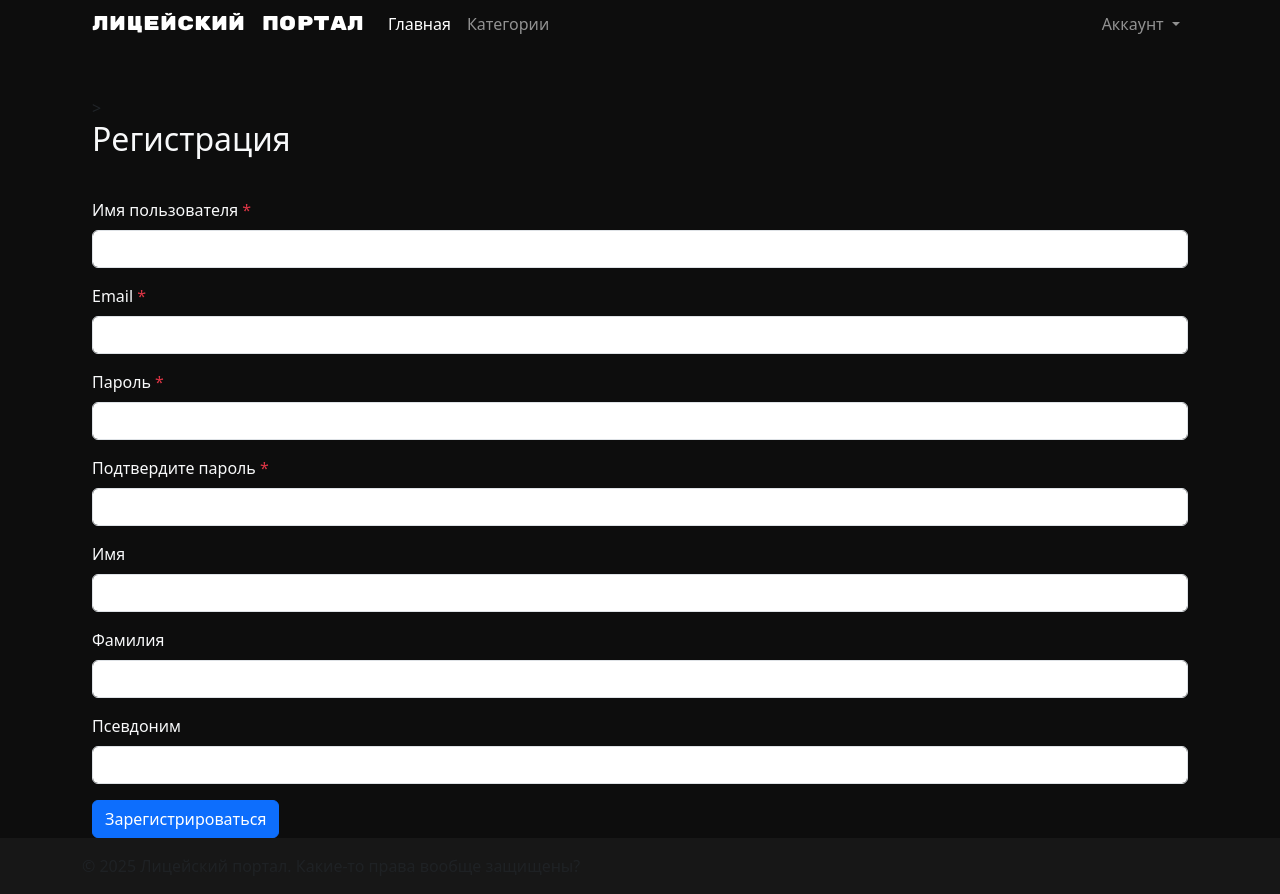
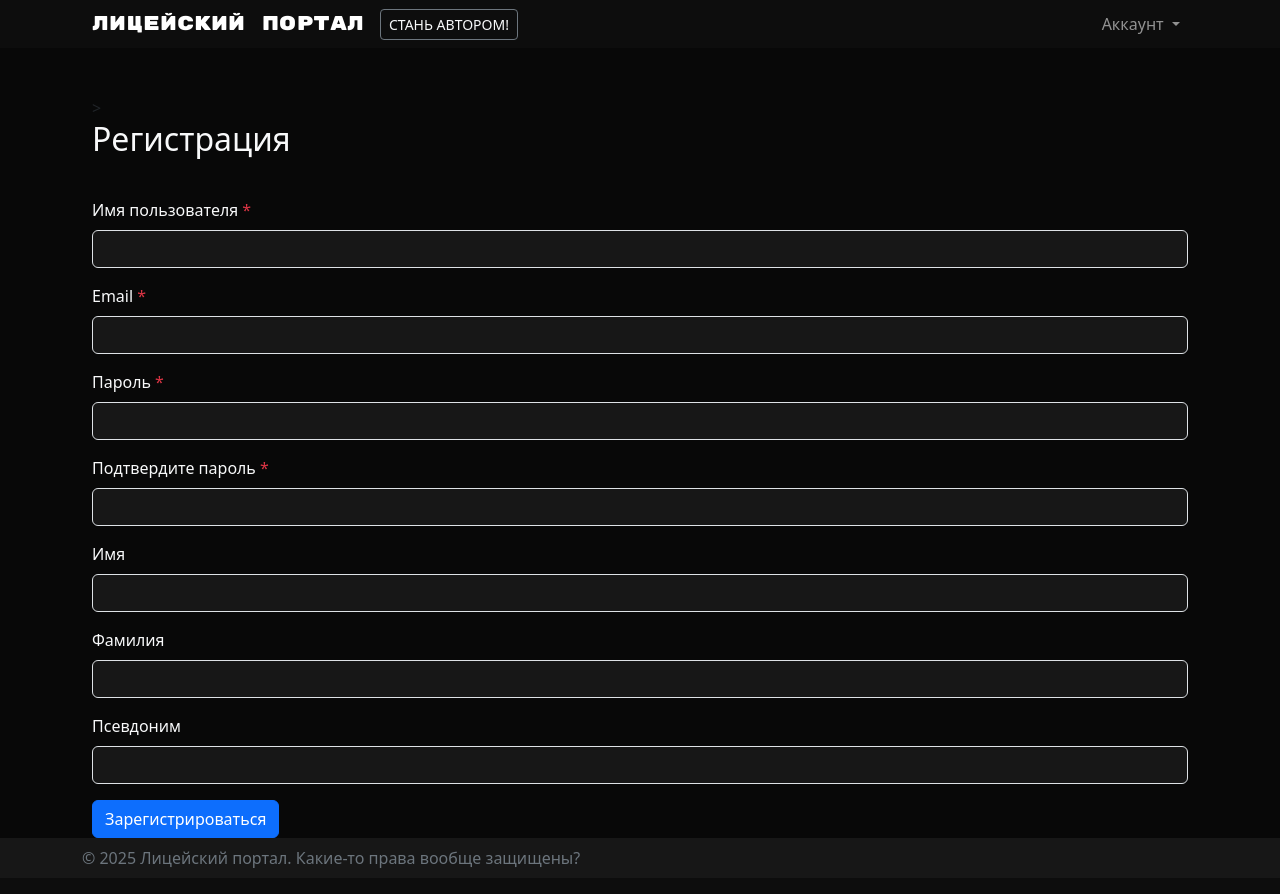
Before and after one commit to emerikko/news, a Flask app: page /register in a window 1280 px wide. After the commit the page ends 868 px from the top, so only its background shows below. Run offline with Flask 3, Linux system fonts and the light colour scheme.

Commit message:
Design changes

```diff
--- a/static/css/main.css
+++ b/static/css/main.css
@@ -3,10 +3,10 @@ html, body {
   margin: 0;
 }
 
-body {
+html, body {
   display: flex;
   flex-direction: column;
-  background-color: #0d0d0d;
+  background-color: #080808;
 }
 
 .navbar.bg-dark,
@@ -17,7 +17,9 @@ body {
 
 .navbar.bg-secondary,
 .footer.bg-secondary,
-.card.bg-secondary {
+.card-body.bg-secondary,
+.dropdown-menu.bg-secondary,
+.form-control.bg-secondary {
   background-color: #171717 !important;
 }
 
@@ -31,6 +33,15 @@ main {
   font-style: normal;
 }
 
+.dropdown-menu .dropdown-item:hover,
+.dropdown-menu .dropdown-item:focus {
+  background-color: #636363;
+}
+
+.dropdown-menu {
+  border: 1px solid #636363;
+}
+
 .navbar {
   height: 48px;
   min-height: 48px;
--- a/templates/auth/register.html
+++ b/templates/auth/register.html
@@ -12,7 +12,7 @@
       <label class="form-label text-light mt-3">
         {{ form.username.label.text }} <span class="text-danger">*</span>
       </label>
-      {{ form.username(class="form-control") }}
+      {{ form.username(class="form-control bg-secondary text-light") }}
       {% for error in form.username.errors %}
         <div class="text-danger">{{ error }}</div>
       {% endfor %}
@@ -22,7 +22,7 @@
       <label class="form-label text-light mt-3">
         {{ form.email.label.text }} <span class="text-danger">*</span>
       </label>
-      {{ form.email(class="form-control") }}
+      {{ form.email(class="form-control bg-secondary text-light") }}
       {% for error in form.email.errors %}
         <div class="text-danger">{{ error }}</div>
       {% endfor %}
@@ -32,7 +32,7 @@
       <label class="form-label text-light mt-3">
         {{ form.password.label.text }} <span class="text-danger">*</span>
       </label>
-      {{ form.password(class="form-control") }}
+      {{ form.password(class="form-control bg-secondary text-light") }}
       {% for error in form.password.errors %}
         <div class="text-danger">{{ error }}</div>
       {% endfor %}
@@ -42,7 +42,7 @@
       <label class="form-label text-light mt-3">
         {{ form.confirm.label.text }} <span class="text-danger">*</span>
       </label>
-      {{ form.confirm(class="form-control") }}
+      {{ form.confirm(class="form-control bg-secondary text-light") }}
       {% for error in form.confirm.errors %}
         <div class="text-danger">{{ error }}</div>
       {% endfor %}
@@ -50,17 +50,17 @@
 
     <div class="form-group text-light mt-3">
       {{ form.first_name.label(class="form-label") }}
-      {{ form.first_name(class="form-control") }}
+      {{ form.first_name(class="form-control bg-secondary text-light") }}
     </div>
 
     <div class="form-group text-light mt-3">
       {{ form.last_name.label(class="form-label") }}
-      {{ form.last_name(class="form-control") }}
+      {{ form.last_name(class="form-control bg-secondary text-light") }}
     </div>
 
     <div class="form-group text-light mt-3">
       {{ form.pseudonym.label(class="form-label") }}
-      {{ form.pseudonym(class="form-control") }}
+      {{ form.pseudonym(class="form-control bg-secondary text-light") }}
     </div>
 
     <button type="submit" class="btn btn-primary mt-3">Зарегистрироваться</button>
--- a/templates/base.html
+++ b/templates/base.html
@@ -21,7 +21,7 @@
 <body>
   <!-- Navigation Bar -->
   <nav class="navbar navbar-expand-lg navbar-dark bg-dark px-4">
-    <div class="container-fluid mx-auto px-0 my-0", style="max-width: 1096px;">
+    <div class="container-fluid mx-auto px-0 my-0" style="max-width: 1096px;">
       <a class="navbar-brand rubik-mono-one-regular px-0 py-0 my-0 h1" href="{{ url_for('main.index') }}">Лицейский портал</a>
       <button class="navbar-toggler" type="button"
         data-bs-toggle="collapse" data-bs-target="#navbarToggler"
@@ -29,12 +29,10 @@
         <span class="navbar-toggler-icon"></span>
       </button>
       <div class="collapse navbar-collapse" id="navbarToggler">
-        <ul class="navbar-nav me-auto mt-lg-0">
+        <ul class="navbar-nav me-auto">
           <li class="nav-item">
-            <a class="nav-link active" href="{{ url_for('main.index') }}">Главная</a>
-          </li>
-          <li class="nav-item">
-            <a class="nav-link" href="#">Категории</a>
+            <a class="btn btn-outline-secondary btn-sm" style="color: #f8f9fa; border-color: #6c757d"
+              href="{{ url_for('article.create_article') }}">СТАНЬ АВТОРОМ!</a>
           </li>
         </ul>
 
@@ -45,14 +43,16 @@
                data-bs-toggle="dropdown" aria-haspopup="true" aria-expanded="false">
               {{ authorized_user.username | default('Аккаунт') }}
             </a>
-            <ul class="dropdown-menu dropdown-menu-end" aria-labelledby="navbarDropdown">
+            <ul class="dropdown-menu dropdown-menu-end bg-secondary" aria-labelledby="navbarDropdown">
               {% if authorized_user.is_authenticated %}
-                <li><a href="/profile/{{ authorized_user.username }}" class="dropdown-item">Профиль</a></li>
+                <li><a href="/profile/{{ authorized_user.username }}"
+                       class="dropdown-item text-light">
+                  Профиль</a></li>
                 <li><div class="dropdown-divider"></div></li>
-                <li><a href="/logout" class="dropdown-item">Sign Out</a></li>
+                <li><a href="/logout" class="dropdown-item text-danger">Свершить Исход</a></li>
               {% else %}
-                <li><a href="/login" class="dropdown-item">Sign In</a></li>
-                <li><a href="/register" class="dropdown-item">Sign Up</a></li>
+                <li><a href="/login" class="dropdown-item text-light">Явиться во Образ</a></li>
+                <li><a href="/register" class="dropdown-item text-light">Начертать Лик</a></li>
               {% endif %}
             </ul>
           </li>
@@ -61,14 +61,17 @@
     </div>
   </nav>
 
-  {% block content %}
-  <!-- Page specific content goes here -->
-  {% endblock %}
+  <main class="flex-grow-1">
+    {% block content %}
+    <!-- Page specific content goes here -->
+    {% endblock %}
+  </main>
 
   <!-- Footer -->
-  <footer class="footer mt-auto py-3 bg-secondary">
-    <div class="container">
-      <span class="text-muted">&copy; {{ current_year | default(2025) }} Лицейский портал. Какие-то права вообще защищены?</span>
+  <footer class="footer mt-auto py-2 bg-secondary">
+    <div class="container mx-auto">
+      <span class="text-secondary mx-auto">&copy; {{ current_year | default(2025) }} Лицейский портал.
+        Какие-то права вообще защищены?</span>
     </div>
   </footer>
 
@@ -78,3 +81,5 @@
     crossorigin="anonymous"></script>
 </body>
 </html>
+
+<!--TODO: Fix the design code and make two themes supported-->
```
Also changed, not shown: templates/auth/login.html (+5 -5 lines), templates/user/index.html (+27 -11 lines), config.py (line endings or trailing spaces).
